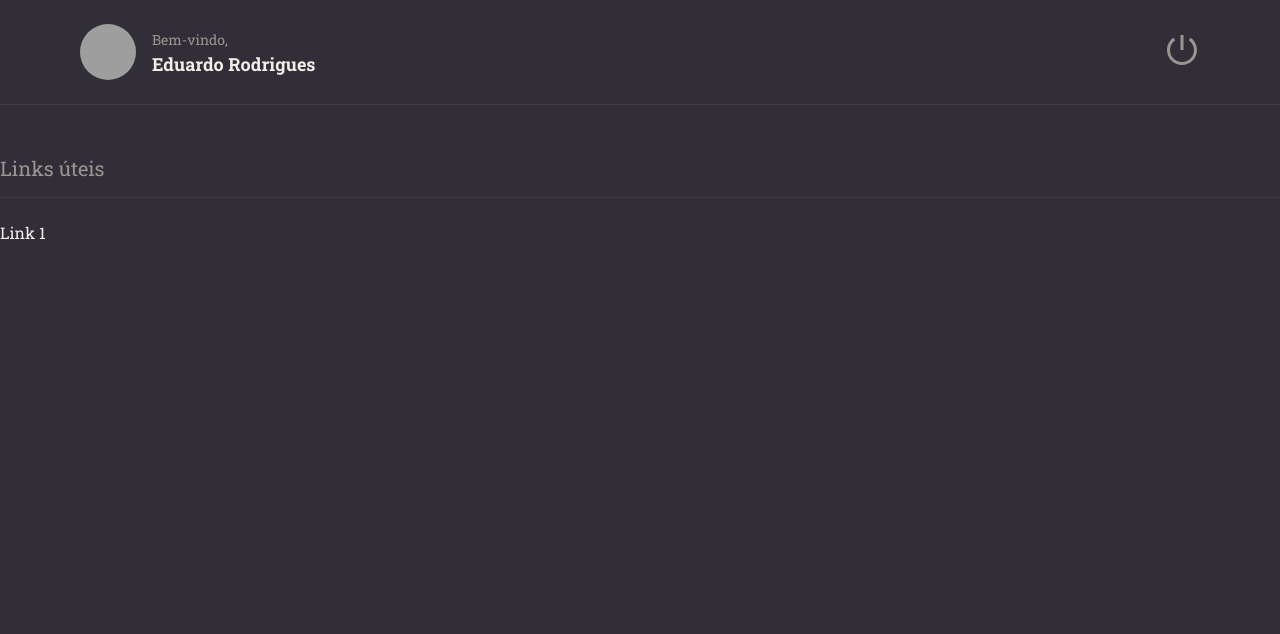
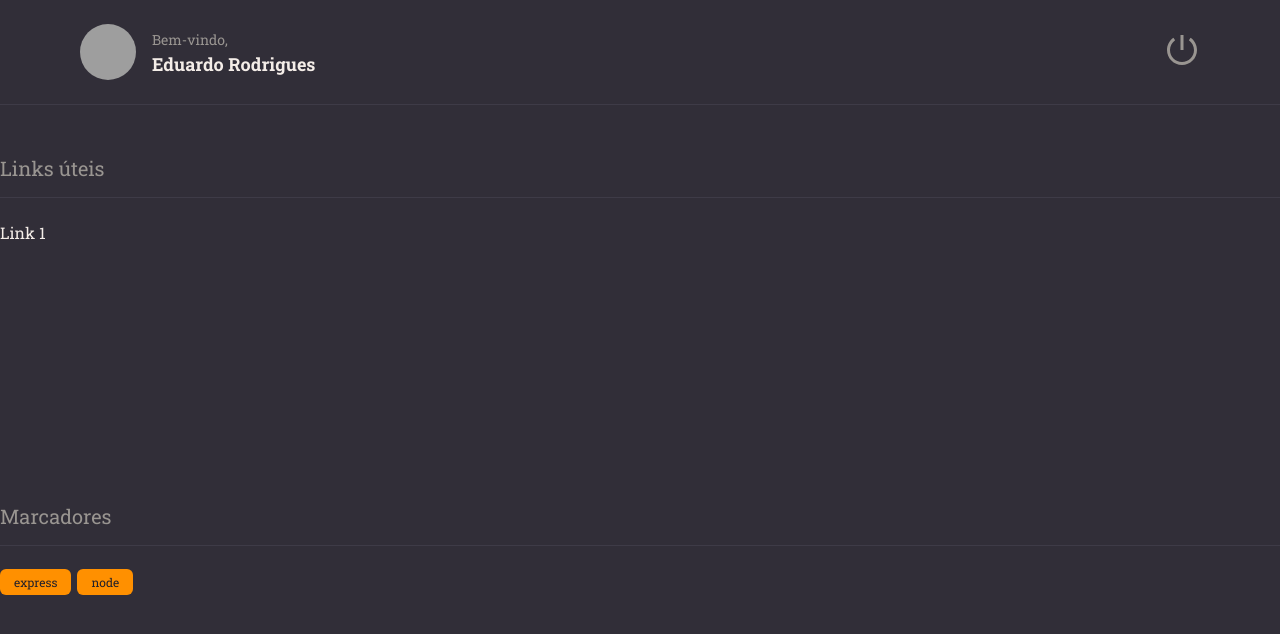
Before and after one commit to edurodrigues0/rocket-notes-web, a React (Vite) app: page / in a window 1280 px wide. Shown: the top 634 px of the page. Built offline with nearby package versions, Linux system fonts and the light colour scheme; grey boxes are pictures that could not be loaded.

Commit message:
feat: adicionando marcadores

```diff
--- /dev/null
+++ b/src/components/Tag/index.tsx
@@ -0,0 +1,9 @@
+import { Container } from './styles'
+
+interface TagProps {
+  title: string
+}
+
+export function Tag({ title }: TagProps) {
+  return <Container>{title}</Container>
+}
--- /dev/null
+++ b/src/components/Tag/styles.ts
@@ -0,0 +1,11 @@
+import styled from 'styled-components'
+import theme from '../../styles/theme'
+
+export const Container = styled.span`
+  font-size: 12px;
+  padding: 5px 14px;
+  border-radius: 6px;
+  margin-right: 6px;
+  color: ${theme.COLORS.BACKGROUND_900};
+  background-color: ${theme.COLORS.ORANGE};
+`
--- a/src/pages/Details/index.tsx
+++ b/src/pages/Details/index.tsx
@@ -1,11 +1,13 @@
 import { Header } from '../../components/Header'
 import { Section } from '../../components/Section'
+import { Tag } from '../../components/Tag'
 import { Container, Links } from './styles'
 
 export function Details() {
   return (
     <Container>
       <Header />
+
       <Section title="Links úteis">
         <Links>
           <li>
@@ -13,6 +15,11 @@
           </li>
         </Links>
       </Section>
+
+      <Section title="Marcadores">
+        <Tag title="express" />
+        <Tag title="node" />
+      </Section>
     </Container>
   )
 }
```
